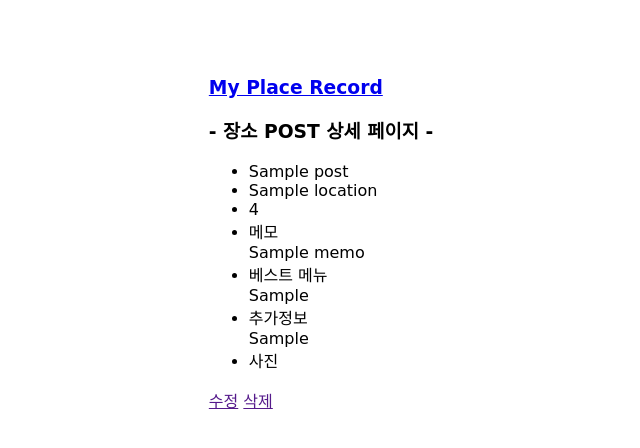
After one commit to Odreystella/My_Place_Record_Project, a Django app: template place/templates/place_detail.html in a window 1280 px wide. The commit adds this page. Shown: the top 448 px of the page, without its empty margins (319-959 px from the left). Run offline with Django 3.2, Linux system fonts and the light colour scheme; the template is opened without the code that fills it: most values are stand-ins (such as "Sample title", 1, 10 or a date in 2020); some web fonts are replaced.

Commit message:
feat: add post_detatil page
- add post_detail.html
- PostDetailView

```diff
--- /dev/null
+++ b/place/templates/place_detail.html
@@ -0,0 +1,38 @@
+{% extends "base.html" %}
+
+{% load static %}
+{% block head %}
+<title>장소 POST 디테일</title>
+<!-- <link rel="stylesheet" href="{% static 'index.css' %}"> -->
+{% endblock head %}
+
+{% block content %}
+<div class="main border">
+    <h3 class="heading"><a href="{% url 'index' %}">My Place Record</a></h3>
+    <h3>- 장소 POST 상세 페이지 -</h3>
+    <div class="container">
+        <ul>
+            <li>{{post.name}}</li>
+            <li>{{post.location}}</li>
+            <li>{{post.stars}}</li>
+            <li>
+                메모<br>
+                {{post.memo}}
+            </li>
+            <li>
+                베스트 메뉴<br>
+                {{post.best_menu}}
+            </li>
+            <li>
+                추가정보<br>
+                {{post.additional_info}}
+            </li>
+            <li>
+                사진<br>
+            </li>
+        </ul>
+        <a href="">수정</a>
+        <a href="">삭제</a>
+    </div>
+</div>
+{% endblock content %}
```
Also changed, not shown: place/templates/place_add.html (+5 -5 lines), place/templates/place_post.html (+3 -4 lines), place/urls.py (+4 -3 lines), place/views.py (+8 -2 lines).
